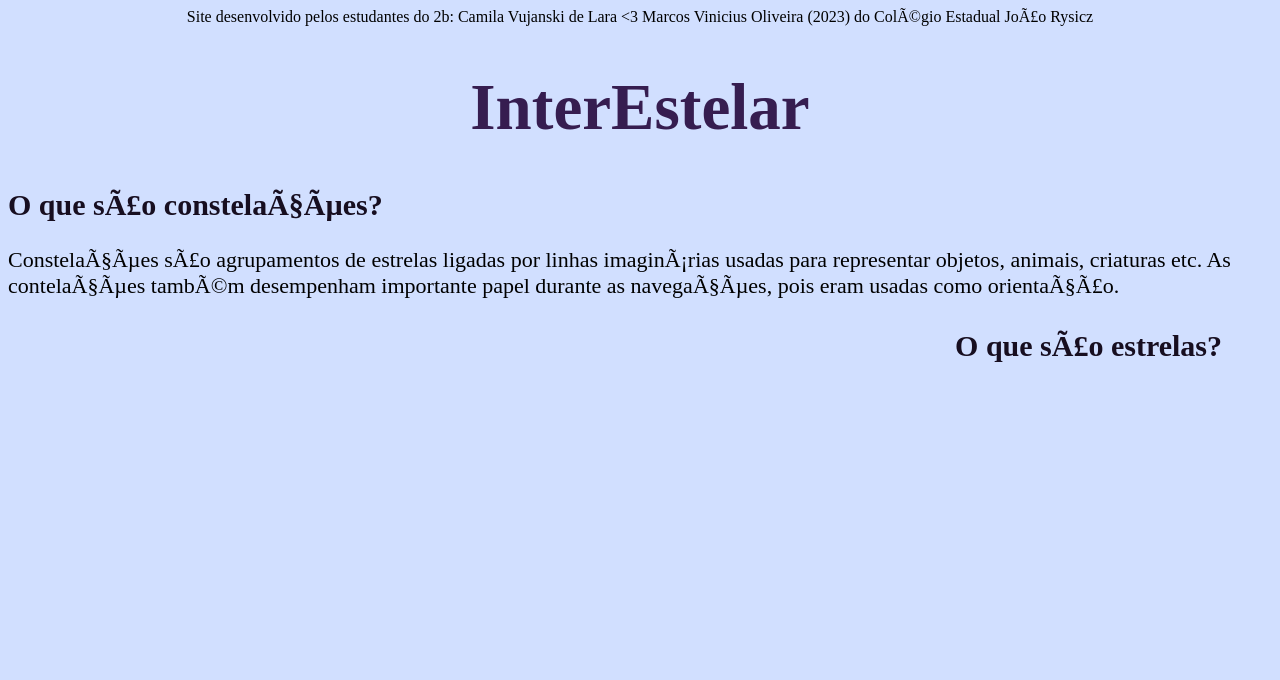
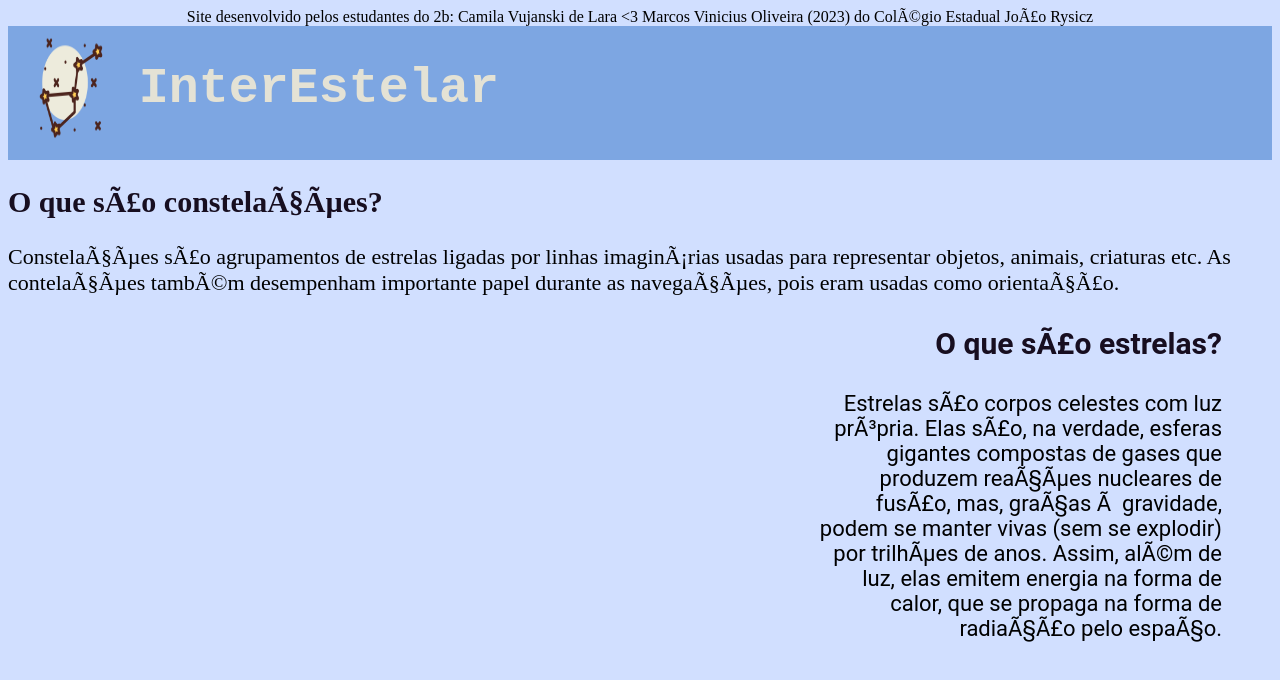
Before and after one commit to JustCamila/Joao-Rysicz-2023, a plain HTML site: page index.html in a window 1280 px wide. Drawn offline with Linux system fonts and the light colour scheme.

Commit message:
Add files via upload
24/03/23

```diff
--- a/index.html
+++ b/index.html
@@ -10,8 +10,10 @@
         <body>
             <header>
 
+             <img class=" icon" src="icon.png" alt="icon">
+           <h1>InterEstelar</h1>
             </header>
-        <h1>InterEstelar</h1>
+
         <div class="constelações">
 
         <h2>O que são constelações?</h2>
@@ -22,5 +24,8 @@
 
         <div class="estrelas">
         <h3>O que são estrelas?</h3>
+        <p> Estrelas são corpos celestes com luz própria. Elas são, na verdade, esferas gigantes compostas de gases que produzem reações nucleares de fusão, mas, graças à gravidade, podem se manter vivas (sem se explodir) por trilhões de anos.
+        Assim, além de luz, elas emitem energia na forma de calor, que se propaga na forma de radiação pelo espaço.</p>
+
         </div>
     </html>
--- a/style.css
+++ b/style.css
@@ -2,11 +2,20 @@ body {
 	background: #d1dfff;
 }
 
- h1 {
- 	font-size: 65px;
- 	text-align: center;
- 	color: #361d50;
- }
+header {
+	background: #7da6e2;
+	padding-bottom: 10px;
+	display:flex
+}
+
+h1 {
+	font-size: 50px;
+	text-align: left;
+	color: #e4e2d5;
+	padding-left: 30px;
+	font-family: 'Roboto Mono', monospace;
+}
+
 
 h2 {
 	font-size: 30px ;
@@ -20,16 +29,24 @@ h3 {
 }
 
 p {
-	text-align: left;
 	font-size: 22px
+}
+
+.icon {
+width: 6%;
+padding-left: 25px;
 }
 
 .constelações {
     padding-right: 800px;
     padding-left: 50px;
+	font-family: 'Roboto', sans-serif;
+	text-align: left;
 }
 
 .estrelas {
     padding-right: 50px;
     padding-left: 800px;
+	font-family: 'Roboto', sans-serif;
+	text-align: right;
 }
```
Also changed, not shown: 1920x1080.jpg (added), constelacao_orion_omega.webp (added), constelacoes.webp (added), icon.png (added).
